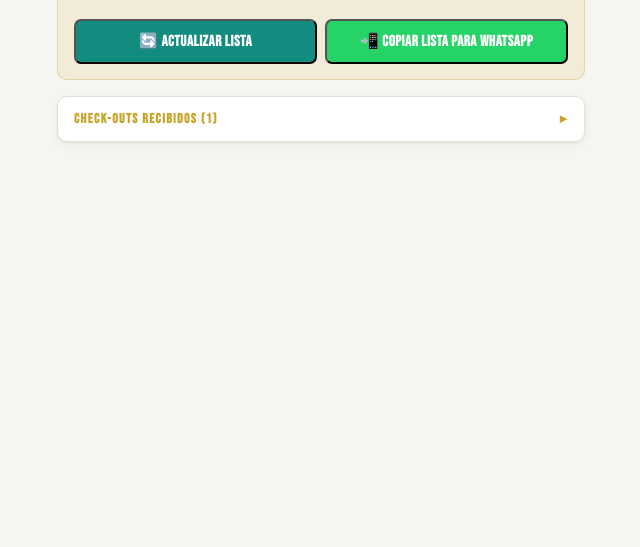
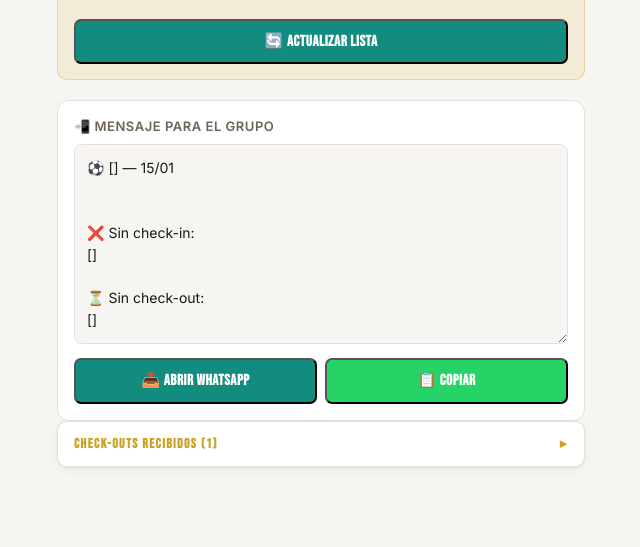
Before and after one commit to nesdimuk/miplantel, a FastAPI app: template app/templates/informe_post.html in a window 1280 px wide. Shown: the part 518-1065 px from the top of the page, without its empty margins (319-959 px from the left). Before the commit the page ends 661 px from the top, so only its background shows below. Run offline with FastAPI, Linux system fonts and the light colour scheme; the template is opened without the code that fills it: most values are stand-ins (such as "Sample title", 1, 10 or a date in 2020).

Commit message:
Textarea editable para mensaje WhatsApp en informe post

```diff
--- a/app/static/informe.css
+++ b/app/static/informe.css
@@ -494,3 +494,36 @@
   padding: .5rem .9rem .75rem;
   border-top: 1px solid var(--border);
 }
+
+/* ── WA PREVIEW BOX ── */
+.wa-preview-box {
+  background: var(--card);
+  border: 1px solid var(--border);
+  border-radius: 12px;
+  padding: 1rem;
+  margin-top: 1.25rem;
+}
+.wa-preview-label {
+  font-size: 13px;
+  font-weight: 600;
+  color: var(--muted);
+  text-transform: uppercase;
+  letter-spacing: .04em;
+  margin-bottom: .5rem;
+}
+.wa-textarea {
+  width: 100%;
+  box-sizing: border-box;
+  background: var(--bg);
+  color: var(--text);
+  border: 1px solid var(--border);
+  border-radius: 8px;
+  padding: .75rem;
+  font-family: 'Inter', sans-serif;
+  font-size: 14px;
+  line-height: 1.55;
+  resize: vertical;
+  outline: none;
+  transition: border-color .15s;
+}
+.wa-textarea:focus { border-color: var(--acento); }
--- a/app/templates/informe_post.html
+++ b/app/templates/informe_post.html
@@ -73,9 +73,16 @@
     </ul>
     <div class="btn-copy-group">
       <button class="btn-wa btn-wa-sec" onclick="actualizarLista()">🔄 Actualizar lista</button>
-      <button class="btn-wa" id="btn-recordatorio-nombres" onclick="enviarRecordatorio()">
-        📲 Copiar lista para WhatsApp
-      </button>
+    </div>
+  </div>
+
+  {# ── MENSAJE WHATSAPP EDITABLE ── #}
+  <div class="wa-preview-box">
+    <div class="wa-preview-label">📲 Mensaje para el grupo</div>
+    <textarea id="wa-texto" class="wa-textarea" rows="8" spellcheck="false"></textarea>
+    <div class="btn-copy-group" style="margin-top:.5rem">
+      <button class="btn-wa btn-wa-sec" onclick="abrirWhatsApp()">📤 Abrir WhatsApp</button>
+      <button class="btn-wa" onclick="copiarMensaje()">📋 Copiar</button>
     </div>
   </div>
 
@@ -105,6 +112,31 @@
 </div>
 
 <script>
+function construirMensaje() {
+  const listaCo = document.getElementById('lista-sin-checkout');
+  const sinCo = listaCo
+    ? [...listaCo.querySelectorAll('li')].map(li => li.textContent.trim()).filter(n => n && !n.includes('🎉'))
+    : [];
+  const listaCi = document.getElementById('lista-sin-checkin');
+  const sinCi = listaCi
+    ? [...listaCi.querySelectorAll('li')].map(li => li.textContent.trim()).filter(Boolean)
+    : [];
+
+  if (!sinCo.length && !sinCi.length) {
+    return '⚽ {{ categoria.nombre }} — {{ fecha.strftime("%d/%m") }}\n\n✅ ¡Todos completaron check-in y check-out!';
+  }
+  let partes = ['⚽ {{ categoria.nombre }} — {{ fecha.strftime("%d/%m") }}\n'];
+  if (sinCi.length) partes.push(`❌ Sin check-in:\n${sinCi.join('\n')}`);
+  if (sinCo.length) partes.push(`⏳ Sin check-out:\n${sinCo.join('\n')}`);
+  partes.push(`\n📲 Formulario 👉 {{ checkin_url }}`);
+  return partes.join('\n\n');
+}
+
+function actualizarTextarea() {
+  const ta = document.getElementById('wa-texto');
+  if (ta) ta.value = construirMensaje();
+}
+
 async function actualizarLista() {
   try {
     const res = await fetch('/api/sin-checkout/{{ categoria.id }}/{{ fecha.isoformat() }}');
@@ -117,36 +149,31 @@
         : '<li style="color:var(--muted)">¡Todos completaron! 🎉</li>';
     }
     if (titulo) titulo.textContent = `⏳ Sin check-out (${data.pendientes.length})`;
+    actualizarTextarea();
   } catch(e) {
     alert('Error al actualizar. Intenta de nuevo.');
   }
 }
 
-function enviarRecordatorio() {
-  const listaCo = document.getElementById('lista-sin-checkout');
-  const sinCo = listaCo
-    ? [...listaCo.querySelectorAll('li')].map(li => li.textContent.trim()).filter(n => n && !n.includes('🎉'))
-    : [];
+function copiarMensaje() {
+  const ta = document.getElementById('wa-texto');
+  navigator.clipboard?.writeText(ta.value).then(() => {
+    const btn = event.target;
+    const orig = btn.textContent;
+    btn.textContent = '✅ Copiado';
+    setTimeout(() => btn.textContent = orig, 2000);
+  }).catch(() => {
+    ta.select();
+    document.execCommand('copy');
+  });
+}
 
-  const listaCi = document.getElementById('lista-sin-checkin');
-  const sinCi = listaCi
-    ? [...listaCi.querySelectorAll('li')].map(li => li.textContent.trim()).filter(Boolean)
-    : [];
+function abrirWhatsApp() {
+  const ta = document.getElementById('wa-texto');
+  window.open('https://wa.me/?text=' + encodeURIComponent(ta.value), '_blank');
+}
 
-  if (!sinCo.length && !sinCi.length) {
-    alert('¡Todos completaron check-in y check-out! 🎉');
-    return;
-  }
-
-  let partes = [`⚽ {{ categoria.nombre }} — {{ fecha.strftime('%d/%m') }}\n`];
-  if (sinCi.length) partes.push(`❌ Sin check-in:\n${sinCi.join('\n')}`);
-  if (sinCo.length) partes.push(`⏳ Sin check-out:\n${sinCo.join('\n')}`);
-  partes.push(`\n📲 Formulario 👉 {{ checkin_url }}`);
-
-  const texto = partes.join('\n\n');
-  navigator.clipboard?.writeText(texto).catch(() => {});
-  window.open('https://wa.me/?text=' + encodeURIComponent(texto), '_blank');
-}
+document.addEventListener('DOMContentLoaded', actualizarTextarea);
 </script>
 </body>
 </html>
```
